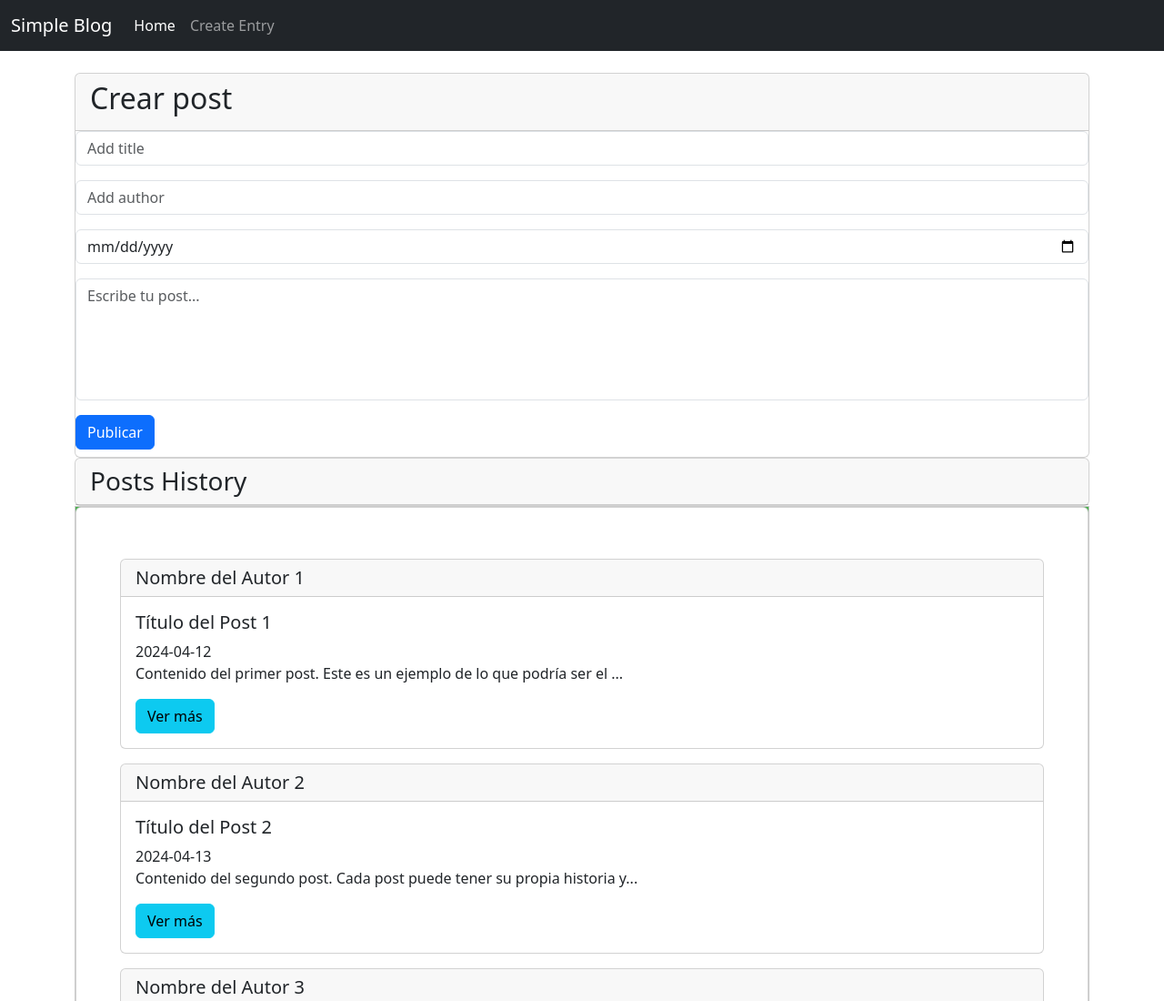
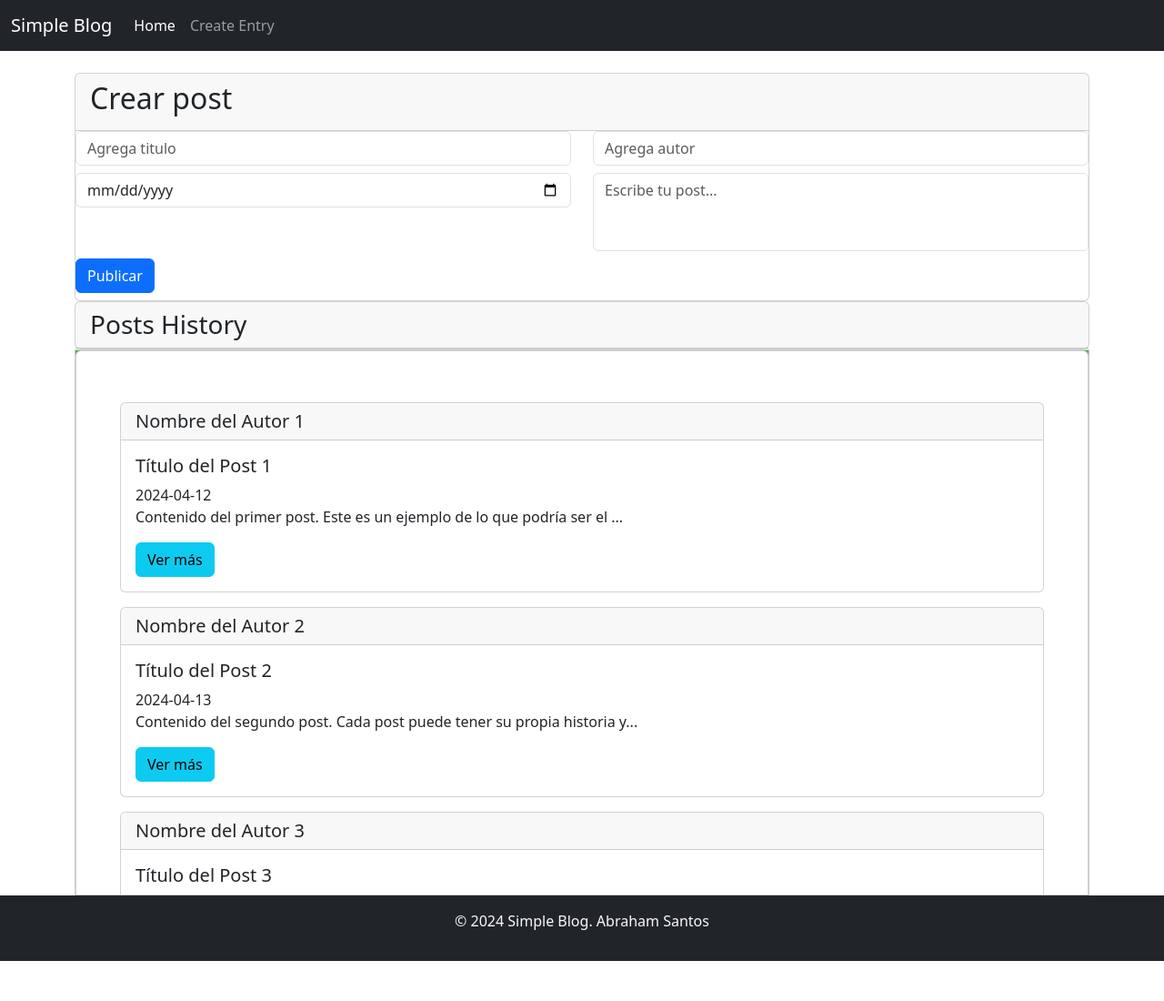
Before and after one commit to abrahamsantos-developer/front-nestjs-crud-blog, a plain HTML site: page index.html in a window 1280 px wide. Shown: the top 1100 px of the page at 91% size. After the commit the page ends 1056 px from the top, so only its background shows below. Drawn offline with nearby package versions, Linux system fonts and the light colour scheme.

Commit message:
added SetDateUtils.js, form updated to  grid layout

```diff
--- a/index.html
+++ b/index.html
@@ -36,12 +36,23 @@
                     <div class="card" style=" padding-bottom: 0.5rem">
                         <div class="card-header">
                           <h2>Crear post</h2>
-                        </div>
-                        <form id="new-post-form">
-                            <input type="text" class="form-control mb-3" name="title" placeholder="Add title" required>
-                            <input type="text" class="form-control mb-3" name="author" placeholder="Add author" required>
-                            <input type="date" class="form-control mb-3" name="date" required>
-                            <textarea class="form-control mb-3" name="content" rows="5" maxlength="300" placeholder="Escribe tu post..." required></textarea>
+                        </div><form id="new-post-form">
+                            <div class="row">
+                                <div class="col-md-6">
+                                    <input type="text" class="form-control mb-2" name="title" placeholder="Agrega titulo" maxlength="70" required>
+                                </div>
+                                <div class="col-md-6">
+                                    <input type="text" class="form-control mb-2" name="author" placeholder="Agrega autor" maxlength="70" required>
+                                </div>
+                            </div>
+                            <div class="row">
+                                <div class="col-md-6">
+                                    <input type="date" class="form-control mb-2" name="date" required>
+                                </div>
+                                <div class="col-md-6">
+                                    <textarea class="form-control mb-2" name="content" rows="3" maxlength="500" placeholder="Escribe tu post..." required></textarea>
+                                </div>
+                            </div>
                             <button type="submit" class="btn btn-primary">Publicar</button>
                         </form>
                       </div>
```
Also changed, not shown: SetDateUtils.js (added, +13 -0 lines).
